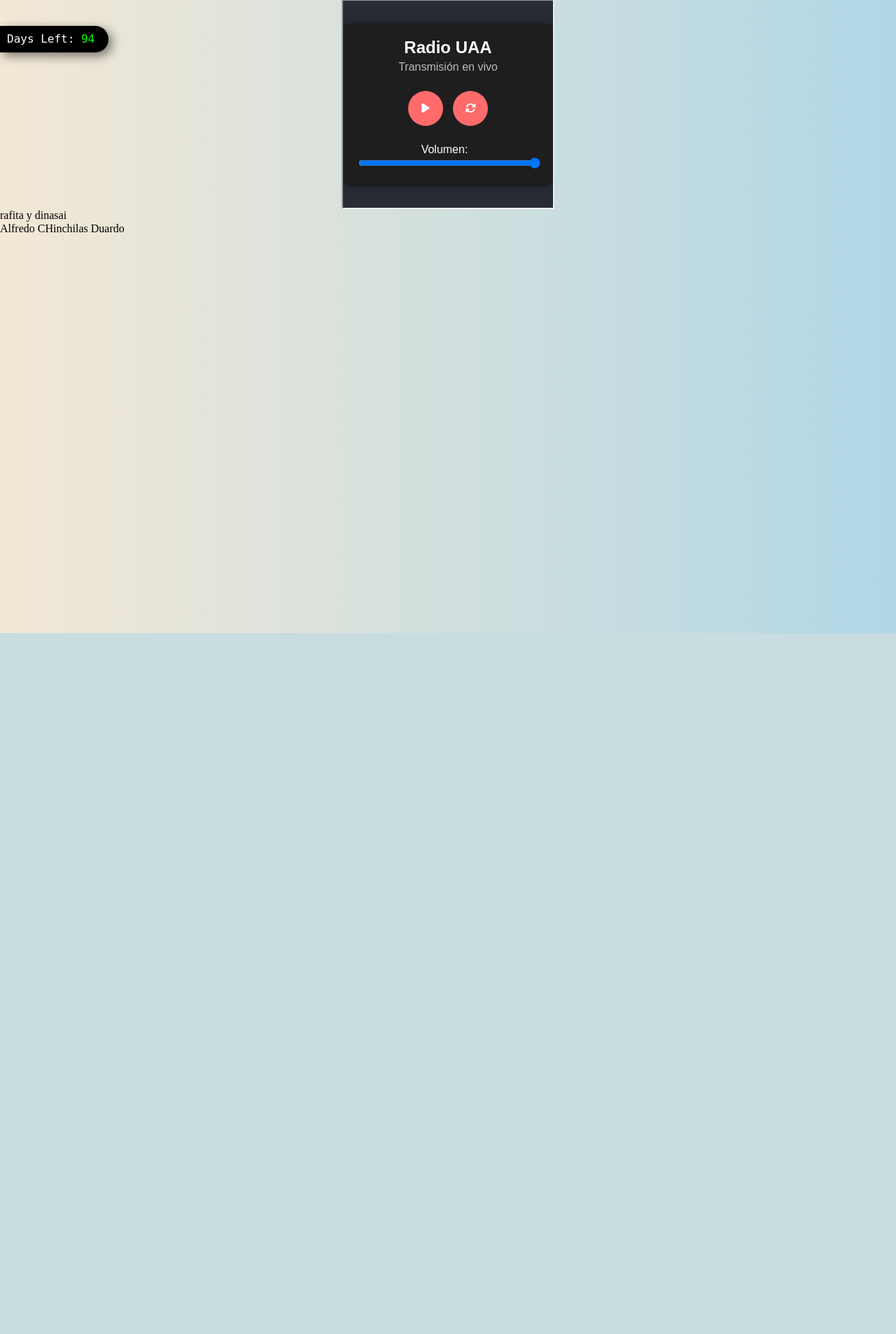
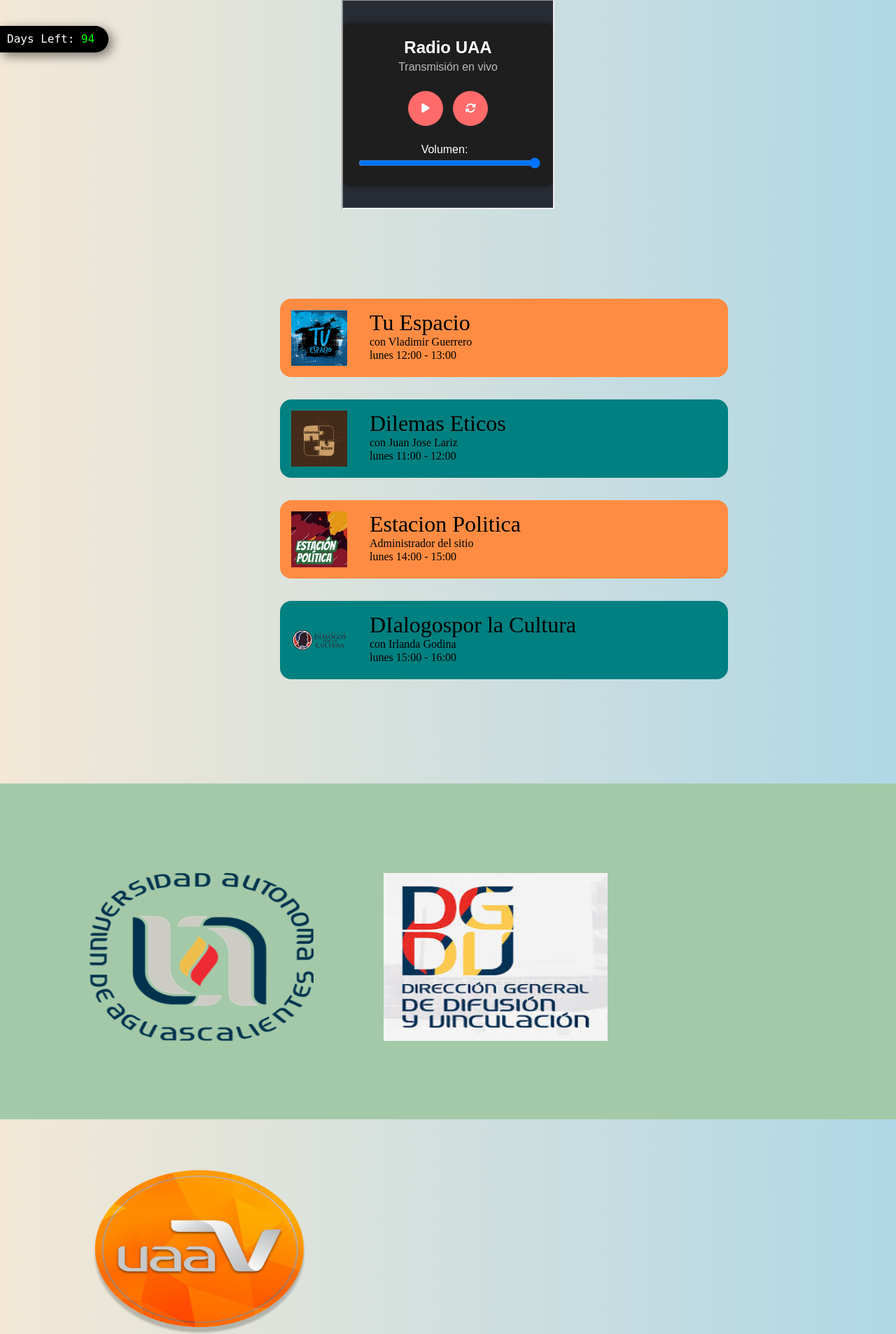
Before and after one commit to Andrew869/RadioUAA, a PHP site: page / in a window 1280 px wide. Shown: the part 695-2602 px from the top of the page at 70% size. Before the commit the page ends 1600 px from the top, so only its background shows below. Run offline with PHP 8.4, Linux system fonts and the light colour scheme; some libraries are stand-ins or nearby versions.

Commit message:
Programacion en index

```diff
--- a/index.php
+++ b/index.php
@@ -41,9 +41,53 @@
 		<iframe src="player.html" title="player"></iframe>
 	</div>
 
-	<p>rafita y dinasai</p>
+	<div class="programacion_cont">
+		<div class="programas_div_par">
+			<img src="img\tu_espacio.png" class="imgprog" alt="">
+			<div class="descrip">
+			<p class="title_descrip">   Tu Espacio</p>
+			<p>   con Vladimir Guerrero</p>
+			<p>   lunes 12:00 - 13:00</p>
+			</div>
 
-	<p>Alfredo CHinchilas Duardo</p>
+		</div>
+		<div class="programas_div_impar">
+			<img src="img\dilemas eticos.png" class="imgprog" alt="">
+			<div class="descrip">
+			<p class="title_descrip">   Dilemas Eticos</p>
+			<p>   con Juan Jose Lariz</p>
+			<p>   lunes 11:00 - 12:00</p>
+			</div>
+
+		</div>
+
+		<div class="programas_div_par">
+			<img src="img\estacionPolitica.jpg" class="imgprog" alt="">
+			<div class="descrip">
+			<p class="title_descrip">   Estacion Politica</p>
+			<p>   Administrador del sitio</p>
+			<p>   lunes 14:00 - 15:00</p>
+			</div>
+
+		</div>
+		<div class="programas_div_impar">
+			<img src="img\dialogoporlacu.png" class="imgprog" alt="">
+			<div class="descrip">
+			<p class="title_descrip">   DIalogospor la Cultura</p>
+			<p>   con Irlanda Godina</p>
+			<p>   lunes 15:00 - 16:00</p>
+			</div>
+
+		</div>
+
+		</div>
+
+		<div class="enlaces">
+
+			<a href="https://www.uaa.mx/portal/"><img src="img\uaa.png" alt=""></a>
+			<a href="https://www.uaa.mx/dgdv/"><img src="img\difusionyvinculacion.jpeg" alt=""></a>
+			<a href="https://www.facebook.com/uaatvoficial/?locale=es_LA"><img src="img\uaaTv.png" alt=""></a>
+		</div>
 
 </body>
 </html>
```
